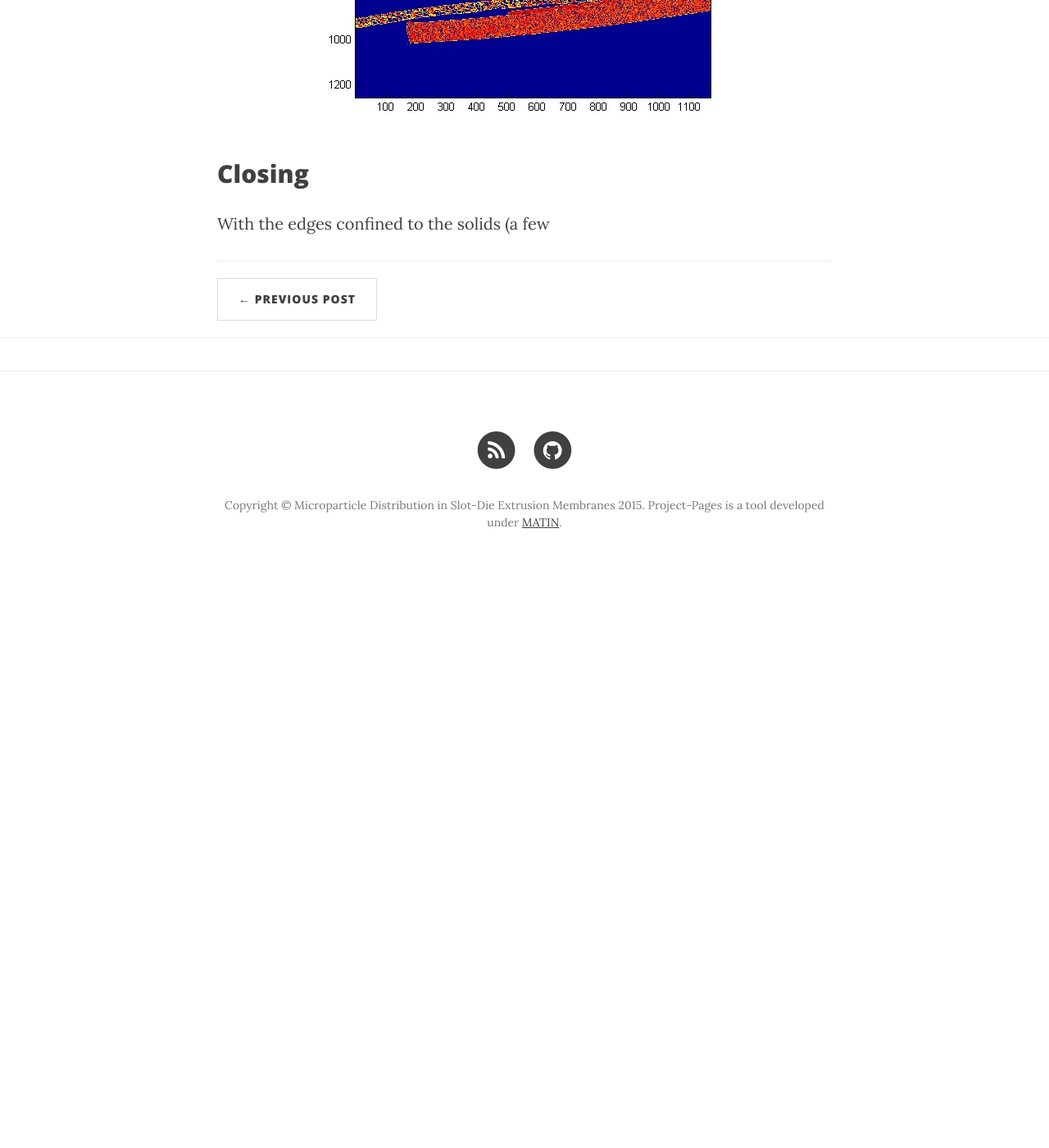
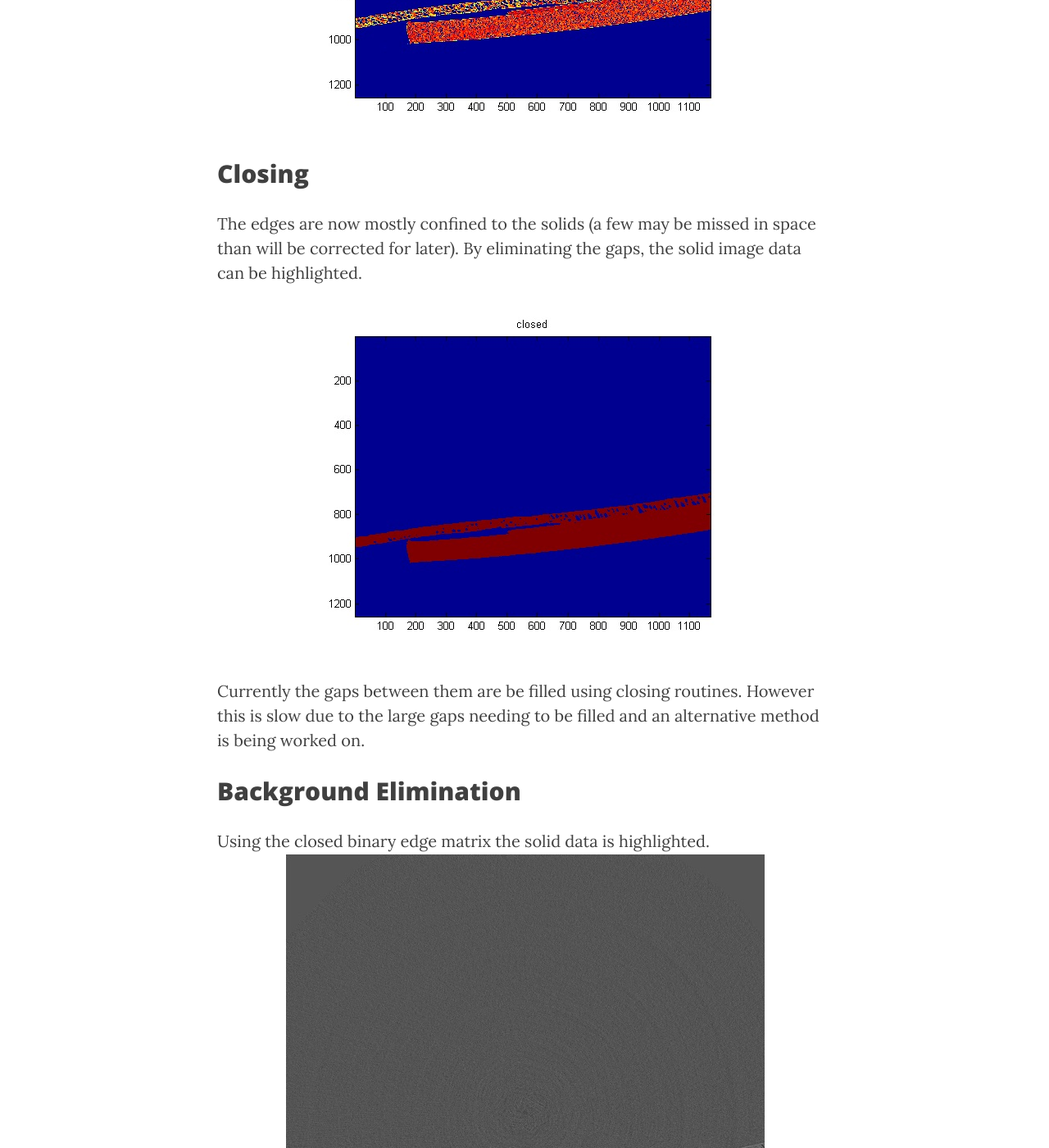
Before and after one commit to Materials-Informatics-Class-Fall2015/MIC-Microparticle-distribution, a Jekyll site: the page built from _posts/2015-10-30-Image Processing - Background Noise.md, in a window 1280 px wide and 1400 px high, scrolled down 5432 px. Shown: the whole window at 82% size. Built offline with Jekyll 4.4.1, drawn with Linux system fonts in a browser that asks for light colours; nearby versions of some CDN libraries; comment, search, counter and statistics services are not loaded; before the commit the page ends 6145 px from its top, so only the background shows below that.

Commit message:
Published with MATIN Flavored StackEdit

```diff
--- a/_posts/2015-10-30-Image Processing - Background Noise.md
+++ b/_posts/2015-10-30-Image Processing - Background Noise.md
@@ -46,4 +46,15 @@ This process was repeated increasing the search radius, until no edges were elim
 Closing
 -------
 
-With the edges confined to the solids (a few
+The edges are now mostly confined to the solids (a few may be missed in space than will be corrected for later). By eliminating the gaps, the solid image data can be highlighted.
+
+![Closed Image](https://github.com/Materials-Informatics-Class-Fall2015/MIC-Microparticle-distribution/blob/gh-pages/img/Image%20Processing/closed.jpg?raw=true)
+
+Currently the gaps between them are be filled using closing routines. However this is slow due to the large gaps needing to be filled and an alternative method is being worked on.
+
+Background Elimination
+----------------------
+
+Using the closed binary edge matrix the solid data is highlighted.
+![Original](https://github.com/Materials-Informatics-Class-Fall2015/MIC-Microparticle-distribution/blob/gh-pages/img/Image%20Processing/contrast.jpg?raw=true)
+![Masked Data](https://github.com/Materials-Informatics-Class-Fall2015/MIC-Microparticle-distribution/blob/gh-pages/img/Image%20Processing/contrastMasked.jpg?raw=true)
```
